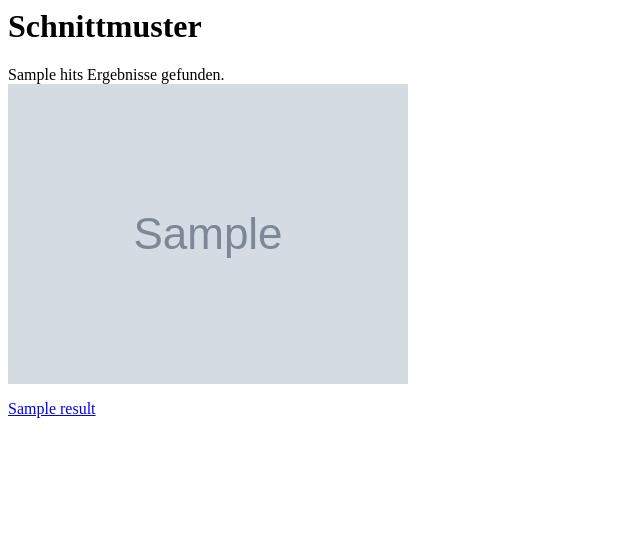
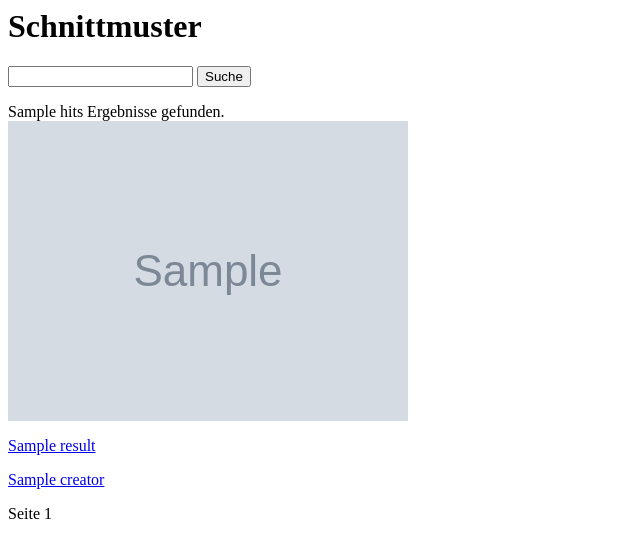
Before and after one commit to Bustel/saverist, a Flask app: template templates/index.html in a window 1280 px wide. Shown: the top 558 px of the page, without its empty margins (0-640 px from the left). Run offline with Flask 3, Linux system fonts and the light colour scheme; the template is opened without the code that fills it: most values are stand-ins (such as "Sample title", 1, 10 or a date in 2020); grey boxes marked "Sample" are stand-in pictures.

Commit message:
primitive search

```diff
--- a/app.py
+++ b/app.py
@@ -64,14 +64,25 @@ def get_all_ebooks():
 def index():
     pattern = get_all_ebooks()
     query = request.args.get("q")
-    start = request.args.get("start", "0")
-    rows = request.args.get("rows", "25") # TODO Fix this
+    try:
+        rows = int(request.args.get("rows"))
+        page = int(request.args.get("page"))
+        start = (page - 1) * rows
+    except (ValueError, TypeError):
+        rows = 50
+        page = 1
+        start = 0
+
+
     if query is None or query == "":
         query = "*:*"
-
     res = solr.search(q=query, start=start, rows=rows)
-
-    return render_template("index.html", results=res)
+    return render_template("index.html",
+                           results=res,
+                           query=query if query !="*:*" else "",
+                           page=page,
+                           rows=rows
+                          )
 
 if __name__ == '__main__':
     app.run()
--- a/templates/index.html
+++ b/templates/index.html
@@ -1,16 +1,40 @@
 <html>
     <head>
+<style>
+div.pattern-container {
+    display: grid;
+    gap: 50px 100px;
+    grid-template-columns: 20% 20% 20% 20%
+}
+</style>
     </head>
     <body>
         <h1>Schnittmuster</h1>
+        <form action="/" method="GET">
+            <input name="q" value="{{ query }}"/>
+            <input type="submit" value="Suche"/>
+        </form>
         <div>{{ results.hits }} Ergebnisse gefunden.</div>
+        <div class="pattern-container">
         {% for r in results %}
             <div>
             <a href="{{ url_for('pattern', pattern=r['path']) }}">
             <img src="{{ url_for('image', pattern=r['path'], fname=r['thumbnail']) }}">
             <p>{{r['title']}}</p>
+            <p>{{r['creator']}}</p>
             </a>
             </div>
         {% endfor %}
+        </div>
+        <div class="pagination">
+        {% if page > 1 %}
+        <a href={{ url_for("index", query=query, page=page-1, rows=rows) }}><</a>
+        {% endif %}
+        <span>Seite {{ page }}</span>
+        {% if results.hits > page * rows %}
+        <a href={{ url_for("index", query=query, page=page+1, rows=rows) }}>></a>
+        {% endif %}
+        </div>
+
     </body>
 </html>
```
Lines whose indentation alone changed are shown as unchanged.
